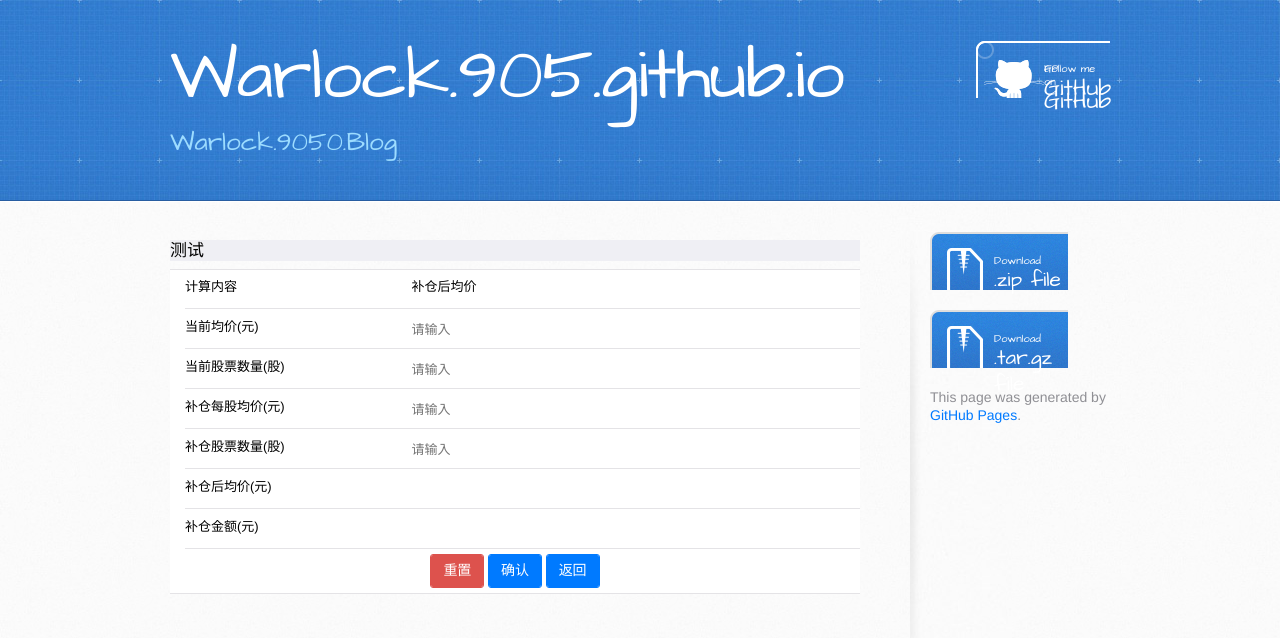
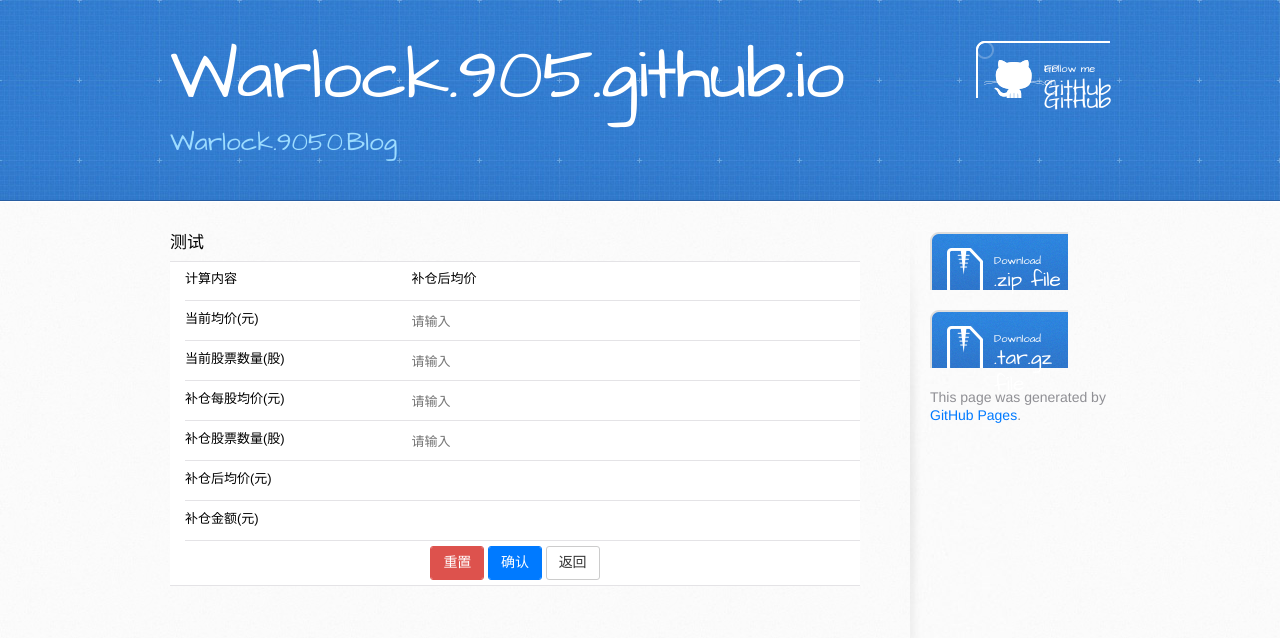
Before and after one commit to warlock905/warlock905.github.io, a Jekyll site: the page built from gp.html, in a window 1280 px wide. Shown: the top 638 px of the page. Built offline with Jekyll 4.4.1, drawn with Linux system fonts in a browser that asks for light colours; some web fonts are replaced.

Commit message:
Update gp.html

```diff
--- a/gp.html
+++ b/gp.html
@@ -32,7 +32,7 @@ title: warlock
 		</style>
 	</head>
 
-        <div class="mui-content">测试
+        <div class="mui--text-dark mui--text-title">测试
         </div>
 		<div class="mui-content">
             <form class="mui-input-group" id="formgp">
@@ -72,7 +72,7 @@ title: warlock
                 <div class="mui-button-row">
                     <button id="resetbtn" type="button" class="mui-btn mui-btn-danger">重置</button>
                     <button id="confirm" type="button" class="mui-btn mui-btn-primary">确认</button>
-		    <a href="http://www.zidoujiao.com/index.html" type="button" class="mui-btn mui-btn-primary">返回</a>
+		    <a href="http://www.zidoujiao.com/index.html" type="button" class="mui-btn mui-btn-accent">返回</a>
                 </div>
             </form>
 
```
